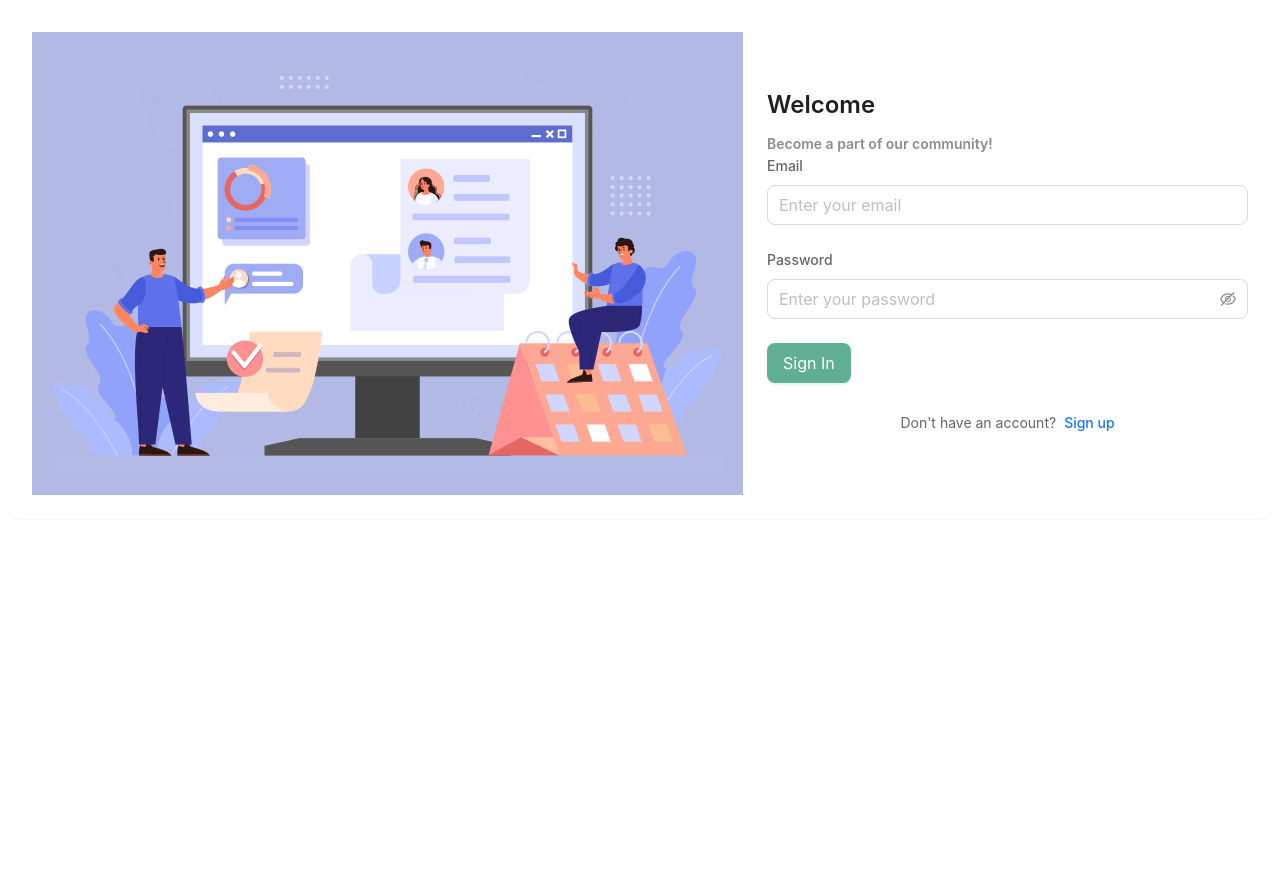
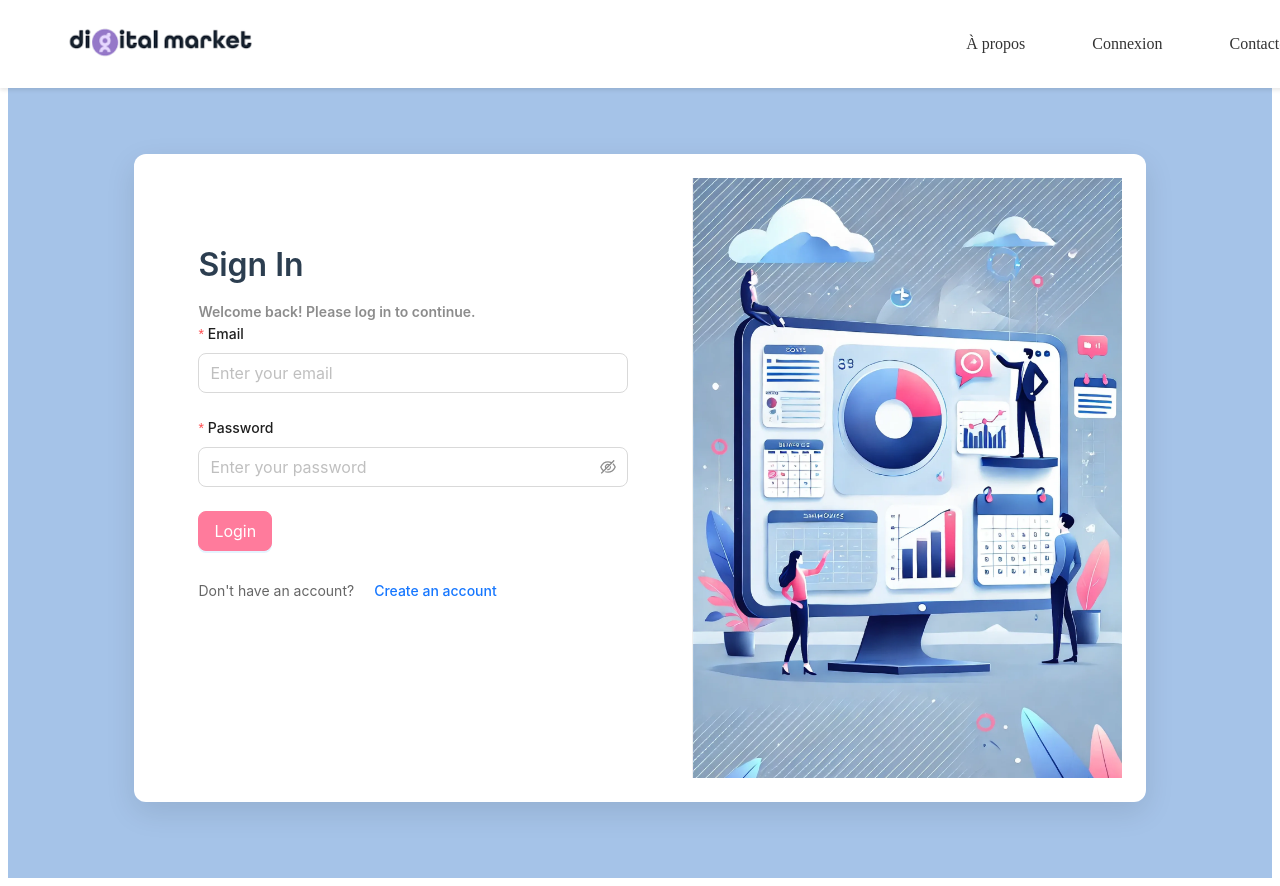
Before and after one commit to salmabt/VTM, a React (Vite) app in the folder frontend/: page /login in a window 1280 px wide. Before the commit the page ends 800 px from the top, so only its background shows below. Built offline with nearby package versions, Linux system fonts and the light colour scheme.

Commit message:
modifier frontend

```diff
--- a/frontend/src/Auth/Login.jsx
+++ b/frontend/src/Auth/Login.jsx
@@ -1,51 +1,58 @@
+//frontend/src/Auth/Login.jsx
 import React from 'react';
-import { Card, Flex, Form, Typography, Input, Spin, Button, Alert } from 'antd';
+import { Alert, Card, Flex, Form, Typography, Input, Spin, Button } from 'antd';
 import { Link, useNavigate } from 'react-router-dom';
-import loginImage from '../assets/sign in.png';
+import loginImage from '../assets/resized_iii.webp';
 import useLogin from '../hooks/useLogin';
-
+import logo from '../assets/logo-digital-market.png';
 
 const Login = () => {
-  const { error, loading, loginUser } = useLogin();
+  const { loading, error, loginUser } = useLogin();
   const navigate = useNavigate();
 
   const handleLogin = async (values) => {
-    const userData = await loginUser(values); // Assurez-vous que loginUser retourne les données de l'utilisateur
-    if (userData) {
-      const role = userData.role;
-
-      if (role === 'admin') {
-        navigate('/admin-dashboard');
-      } else if (role === 'gestionnaire') {
-        navigate('/gestionnaire-dashboard');
-      } else if (role === 'technicien') {
-        navigate('/technicien-dashboard');
-      } else {
-        navigate('/'); // Redirection par défaut si le rôle n'est pas reconnu
+    try {
+      console.log('Logging in user with values:', values);
+      const result = await loginUser(values);
+      if (result.success) {
+        navigate('/dashboard');
       }
+    } catch (err) {
+      console.error('Error during login:', err);
+      alert('An error occurred during login. Please try again later.');
     }
   };
 
   return (
+
+    <div className="page-container">
+      {/* Added Navbar */}
+      <nav className="navbar">
+        <div className="logo">
+          <Link to="/">
+            <img src={logo} alt="Digital Market Logo" className="logo-image" />
+          </Link>
+        </div>
+        <div className="nav-links">
+          <Link to="/about">À propos</Link>
+          <Link to="/login">Connexion</Link>
+          <Link to="/contact">Contactez-nous</Link>
+        </div>
+      </nav>
       <Card className="form-container">
-      <Flex gap="large" align="center">
-        {/* Image */}
-        <Flex flex={1}>
-          <img src={loginImage} className="auth-image" alt="Login" />
-        </Flex>
-        {/* form */}
-        <Flex vertical flex={1}>
-          <Typography.Title level={3} strong className="title">
-            Welcome
+        <Flex gap="large" align="stretch" className="main-flex">
+          {/* Formulaire */}
+          <Flex vertical flex={1} className="form-section">
+            <Typography.Title level={2} strong className="title">
+              Sign In
             </Typography.Title>
             <Typography.Text type="secondary" strong className="slogan">
-            Become a part of our community!
+              Welcome back! Please log in to continue.
             </Typography.Text>
             <Form layout="vertical" onFinish={handleLogin} autoComplete="off">
               <Form.Item
-              label={<span style={{ color: '#666666' }}>Email</span>}
+                label="Email"
                 name="email"
-              required={false}
                 rules={[
                   {
                     required: true,
@@ -59,10 +66,10 @@ const Login = () => {
               >
                 <Input size="large" placeholder="Enter your email" />
               </Form.Item>
+
               <Form.Item
-              label={<span style={{ color: '#666666' }}>Password</span>}
+                label="Password"
                 name="password"
-              required={false} // Désactive l'astérisque
                 rules={[
                   {
                     required: true,
@@ -82,29 +89,138 @@ const Login = () => {
                   className="alert"
                 />
               )}
+
               <Form.Item>
                 <Button
-                type={`${loading ? '' : 'primary'}`}
+                  type="primary"
                   htmlType="submit"
                   size="large"
-                className="btn"
+                  className={`btn ${loading ? 'loading' : ''}`}
                 >
-                {loading ? <Spin /> : 'Sign In'}
+                  {loading ? <Spin /> : 'Login'}
                 </Button>
               </Form.Item>
 
-            <Form.Item style={{ textAlign: 'center', marginTop: '16px' }}>
-              <Typography.Text style={{ color: '#666', marginRight: '8px' }}>
+              <Form.Item>
+                <Typography.Text style={{ color: '#666', marginRight: '20px' }}>
                   Don't have an account?
                 </Typography.Text>
                 <Link to="/register" style={{ fontWeight: 500 }}>
-                Sign up
+                  Create an account
                 </Link>
               </Form.Item>
             </Form>
           </Flex>
+
+          {/* Image Container */}
+          <Flex flex={1} className="image-container">
+            <div className="image-wrapper">
+              <img
+                src={loginImage}
+                className="auth-image"
+                alt="Connexion"
+              />
+            </div>
           </Flex>
+        </Flex>
+
+        <style>
+          {`
+             /* Modified page-container */
+          .page-container {
+            background-color: #a5c3e8;
+            min-height: 100vh;
+            display: flex;
+            justify-content: center;
+            align-items: center;
+            padding: 70px 0 0;
+            margin: 0;
+          }
+
+          /* Added navbar styles */
+          .navbar {
+            display: flex;
+            justify-content: space-between;
+            align-items: center;
+            padding: 1rem 5%;
+            background-color: white;
+            box-shadow: 0 2px 4px rgba(0,0,0,0.1);
+            width: 100%;
+            position: fixed;
+            top: 0;
+            left: 0;
+            z-index: 1000;
+          }
+           .logo-image {
+            height: 50px;
+          }
+
+          .nav-links a {
+            margin-left: 2rem;
+            text-decoration: none;
+            color: #333;
+            font-weight: 500;
+            transition: color 0.3s;
+          }
+
+          .nav-links a:hover {
+            color: #ff7b9c;
+          }
+            .form-container {
+              background-color: white;
+              width: 80%;
+              max-width: 1200px;
+              border-radius: 0;
+              box-shadow: 0 10px 30px rgba(0, 0, 0, 0.1);
+              overflow: hidden;
+              padding: 0;
+              margin: 0;
+            }
+
+            .main-flex {
+              height: 100%;
+              min-height: 600px;
+            }
+
+            .image-container {
+              position: relative;
+              background-color: #fafafa;
+              border-left: 1px solid #f0f0f0;
+            }
+
+            .image-wrapper {
+              position: absolute;
+              top: 0;
+              left: 0;
+              right: 0;
+              bottom: 0;
+              overflow: hidden;
+            }
+
+            .auth-image {
+              width: 100%;
+              height: 100%;
+              object-fit: cover;
+            }
+
+            .form-section {
+              padding: 40px;
+              min-width: 400px;
+            }
+
+            .title {
+              font-size: 2rem !important;
+              color: #2c3e50 !important;
+            }
+
+            .btn.ant-btn-primary {
+              background-color: #ff7b9c !important;
+              border-color: #ff7b9c !important;
+            }
+          `}
+        </style>
       </Card>
+    </div>
   );
 };
 
--- a/frontend/src/Auth/Register.jsx
+++ b/frontend/src/Auth/Register.jsx
@@ -1,8 +1,10 @@
+//frontend/src/Auth/Register.jsx
 import React from 'react';
 import { Alert, Card, Flex, Form, Typography, Input, Spin, Button, Select } from 'antd';
 import { Link, useNavigate } from 'react-router-dom';
 import registerImage from '../assets/resized_iii.webp';
 import useSignup from '../hooks/useSignup';
+import logo from '../assets/logo-digital-market.png';
 
 const { Option } = Select;
 
@@ -51,6 +53,19 @@ const Register = () => {
 
   return (
     <div className="page-container">
+         {/* Added Navbar */}
+         <nav className="navbar">
+        <div className="logo">
+          <Link to="/">
+            <img src={logo} alt="Digital Market Logo" className="logo-image" />
+          </Link>
+        </div>
+        <div className="nav-links">
+          <Link to="/about">À propos</Link>
+          <Link to="/login">Connexion</Link>
+          <Link to="/contact">Contactez-nous</Link>
+        </div>
+      </nav>
     <Card className="form-container">
       <Flex gap="large" align="stretch" className="main-flex">
         {/* Formulaire */}
@@ -121,7 +136,7 @@ const Register = () => {
             {/* Sélection de la localisation */}
             <Form.Item
               label="Address"
-              name="Address"
+              name="location"
               rules={[
                 {
                   required: true,
@@ -148,10 +163,11 @@ const Register = () => {
                   message: 'Please select your skills!',
                 },
               ]}
+               extra="Séparez les compétences par des virgules"
             >
               <Input
                 size="large"
-                placeholder="Select your skills"
+                placeholder="put your skills"
               />
             </Form.Item>
 
@@ -250,28 +266,58 @@ const Register = () => {
       <style>
         {`
           /* Conteneur principal */
+          /* Modified page-container */
           .page-container {
-              border-radius: 0 !important;
             background-color: #a5c3e8;
             min-height: 100vh;
-              height: 100vh;
-              padding: 0 !important;
-              margin: 0 !important;
             display: flex;
             justify-content: center;
             align-items: center;
+            padding: 70px 0 0;
+            margin: 0;
           }
+
+          /* Added navbar styles */
+          .navbar {
+            display: flex;
+            justify-content: space-between;
+            align-items: center;
+            padding: 1rem 5%;
+            background-color: white;
+            box-shadow: 0 2px 4px rgba(0,0,0,0.1);
+            width: 100%;
+            position: fixed;
+            top: 0;
+            left: 0;
+            z-index: 1000;
+          }
+             .logo-image {
+            height: 50px;
+          }
+
+          .nav-links a {
+            margin-left: 2rem;
+            text-decoration: none;
+            color: #333;
+            font-weight: 500;
+            transition: color 0.3s;
+          }
+
+          .nav-links a:hover {
+            color: #ff7b9c;
+          }
+
 
             .form-container {
               background-color: white;
-              width: 100%;
+              width: 80%;
               max-width: 1200px;
               border-radius:0;
               box-shadow: 0 10px 30px rgba(0, 0, 0, 0.1);
               overflow: hidden;
               padding: 0 !important;
               margin: 0 !important;
-               max-height: 100vh;
+               max-height: 99vh;
             }
 
             .main-flex {
@@ -282,12 +328,12 @@ const Register = () => {
 
             .form-section {
               padding: 10px;
-              max-height: calc(100vh - 40px);
+             max-height: 87vh;
               overflow-y: auto;
               animation: fadeIn 0.5s ease-out;
             }
             .ant-form-item {
-              margin-bottom: 12px !important; /* Réduit l'espace entre les champs */
+              margin-bottom: 8px !important; /* Réduit l'espace entre les champs */
             }
 
              .title {
@@ -316,7 +362,7 @@ const Register = () => {
 
           .ant-input, .ant-select-selector, .ant-input-password {
             border-radius: 6px !important;
-            padding: 10px 15px !important;
+            padding: 8px 12px !important;
             border: 1px solid #dfe6e9 !important;
           }
                     .ant-input:focus, .ant-select-focused .ant-select-selector {
@@ -355,8 +401,8 @@ const Register = () => {
             .btn.ant-btn-primary {
               background-color: #ff7b9c !important;
               border-color: #ff7b9c !important;
-                height: 45px;
-            font-size: 1rem;
+                height: 40px;
+            font-size: 0.9rem;
             font-weight: 500;
             border-radius: 6px;
             transition: all 0.3s;
--- a/frontend/src/pages/Home.jsx
+++ b/frontend/src/pages/Home.jsx
@@ -1,4 +1,4 @@
-//Homejsxi
+//frontend/src/pages/Homejsxi
 import { Link } from 'react-router-dom';
 import '../styles/Home.css'; // Fichier CSS séparé (optionnel)
 import logo from  '../assets/logo-digital-market.png';
@@ -33,7 +33,7 @@ const Home = () => {
         <div className="nav-links">
           <Link to="/about">À propos</Link>
           <Link to="/login">Connexion</Link>
-          <Link to="/contact">Contactez-nous</Link>
+
         </div>
       </nav>
 
```
Lines whose indentation alone changed are shown as unchanged.
